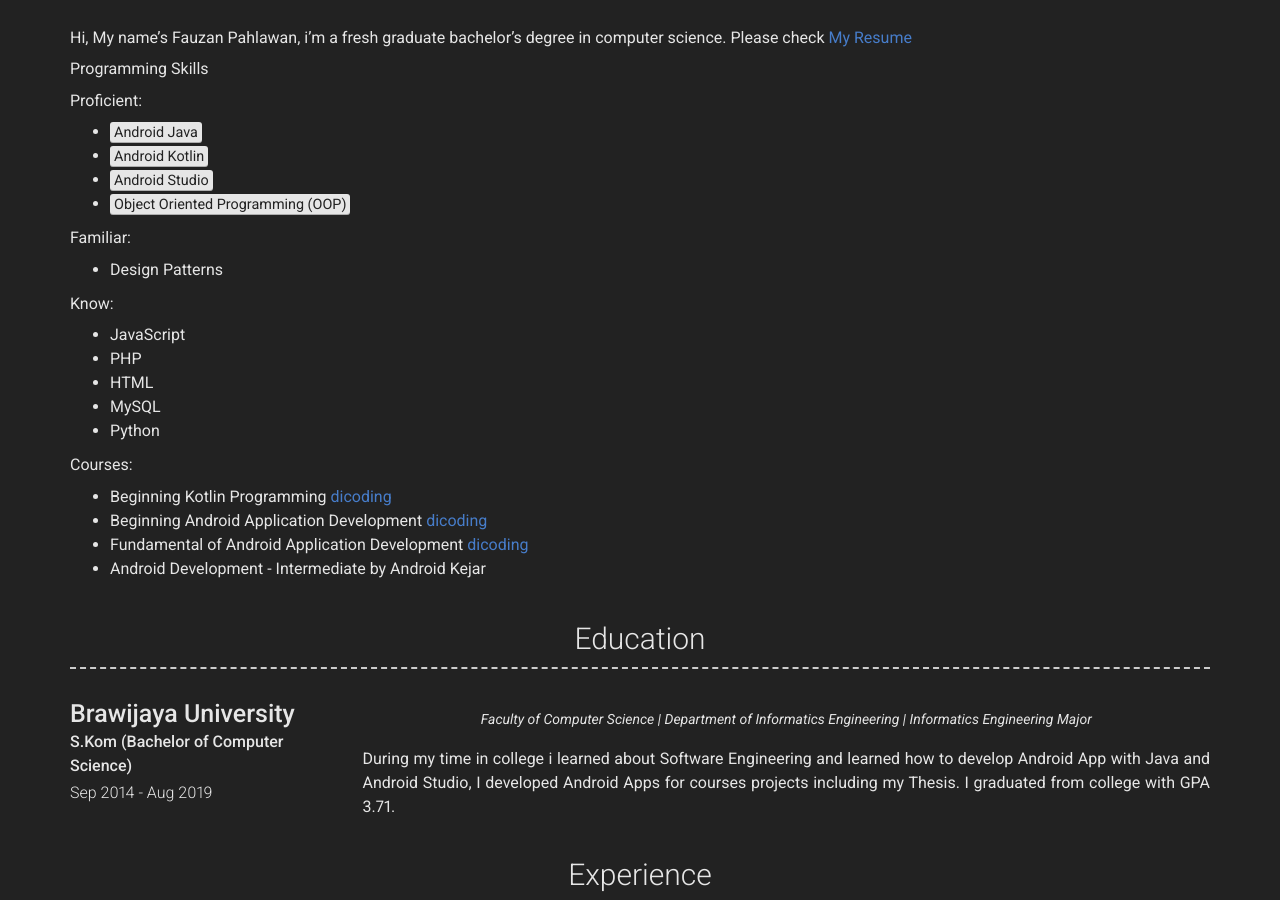
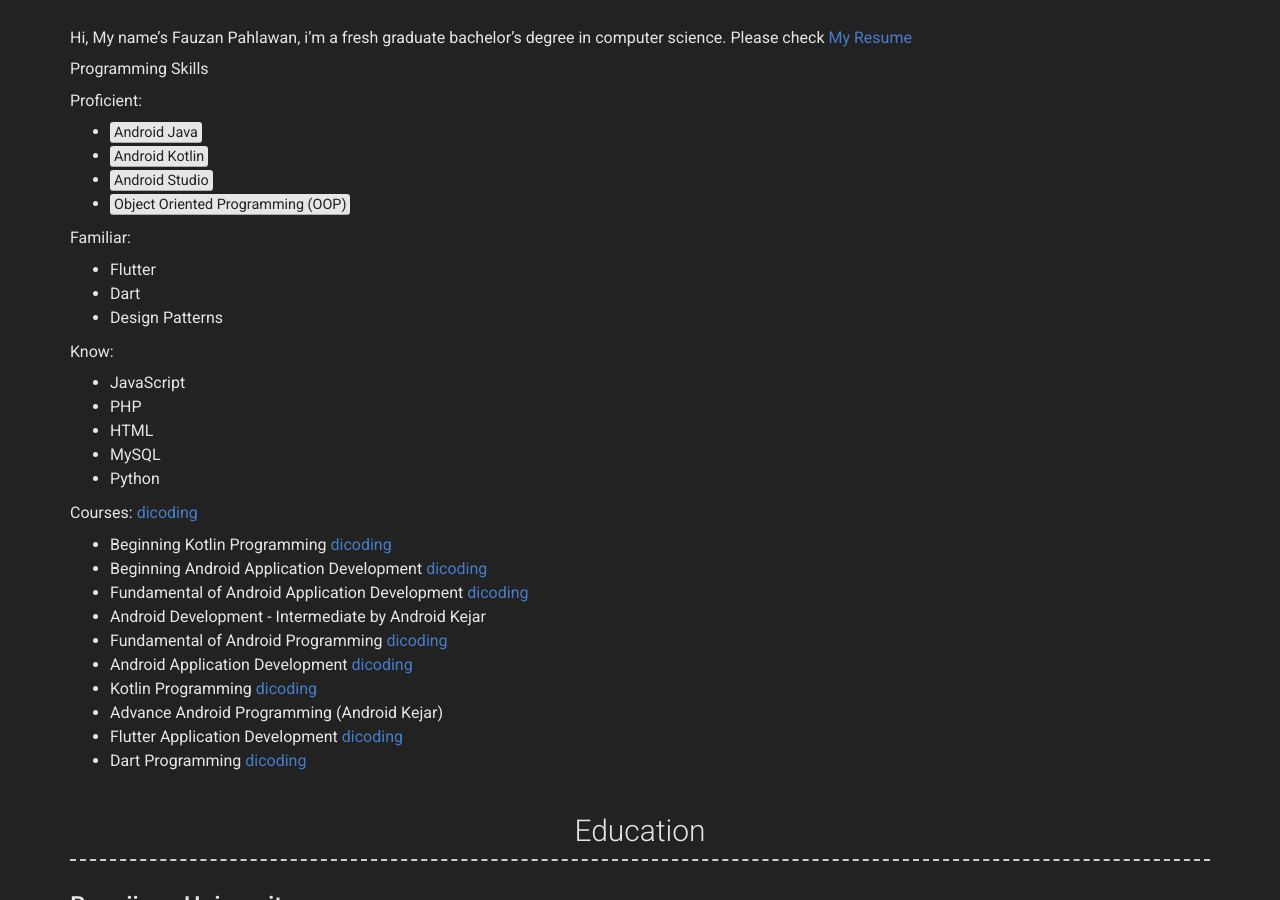
Before and after one commit to fauzanpahlawan/fauzanpahlawan.github.io, a Jekyll site: the page built from index.md, in a window 1280 px wide and 900 px high, scrolled down 253 px. Built offline with Jekyll 4.4.1, drawn with Linux system fonts in a browser that asks for light colours; nearby versions of some CDN libraries.

Commit message:
added flutter courses

```diff
--- a/_config.yml
+++ b/_config.yml
@@ -57,6 +57,8 @@ about_content: | # this will include new lines to allow paragraphs
     - <mark>Object Oriented Programming (OOP)</mark>
 
   Familiar:
+    - Flutter
+    - Dart
     - Design Patterns
 
   Know:
@@ -66,11 +68,17 @@ about_content: | # this will include new lines to allow paragraphs
     - MySQL
     - Python
 
-  Courses:
+  Courses: [dicoding]()
     - Beginning Kotlin Programming [dicoding](https://www.dicoding.com/certificates/98XW6EMG9XM3)
     - Beginning Android Application Development [dicoding](https://www.dicoding.com/certificates/GRX5G3722X0M)
     - Fundamental of Android Application Development [dicoding](https://www.dicoding.com/certificates/0LZ0DOMNKX65)
     - Android Development - Intermediate by Android Kejar
+    - Fundamental of Android Programming [dicoding](https://www.dicoding.com/certificates/0LZ0DOMNKX65)
+    - Android Application Development [dicoding](https://www.dicoding.com/certificates/GRX5G3722X0M)
+    - Kotlin Programming [dicoding](https://www.dicoding.com/certificates/98XW6EMG9XM3)
+    - Advance Android Programming (Android Kejar)
+    - Flutter Application Development [dicoding](https://www.dicoding.com/certificates/1RXYMRVMQXVM)
+    - Dart Programming [dicoding](https://www.dicoding.com/certificates/4EXG5R26DXRL)
 
 # Projects Section
 # projects_title: Projects #(Use this to override about projects section title)
```
